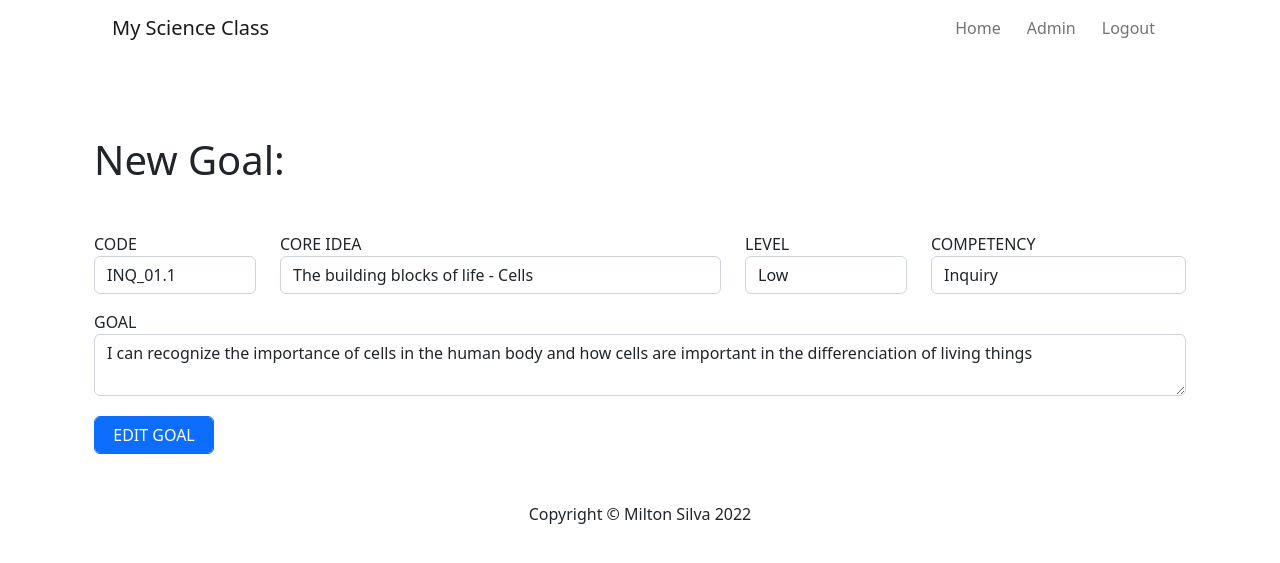
After one commit to MiltonLSM/my-science-class, a Flask app: a page that uses templates/goals.html in a window 1280 px wide. The commit adds this page. Shown: the top 563 px of the page. Run offline with Flask 2, Linux system fonts and the light colour scheme; a user stored in the database is signed in; data comes from the database, SQL or seed files in the repository; both versions use the stored data as it was after the commit; some libraries are stand-ins or nearby versions.

Commit message:
The goals.html file is created and functionality is provided to add, edit or remove the goals. The admin-home.html file is also modified to show the goals that have been created.

```diff
--- a/forms.py
+++ b/forms.py
@@ -1,5 +1,5 @@
 from flask_wtf import FlaskForm
-from wtforms import StringField, EmailField, PasswordField, SubmitField, FloatField, TextAreaField, FormField, FieldList, Form
+from wtforms import StringField, EmailField, PasswordField, SubmitField, FloatField, TextAreaField, SelectField
 from wtforms.validators import DataRequired
 
 class RegisterForm(FlaskForm):
@@ -19,7 +19,7 @@ class RubricItemForm(FlaskForm):
     item_description = TextAreaField("Description")
     weight = FloatField("Weight", validators=[DataRequired()])
     submit = SubmitField("Add Item")
-    btn_edit = SubmitField("Edit Item")
+    edit = SubmitField("Edit Item")
     cancel = SubmitField("Cancel", render_kw={'formnovalidate':True})
 
 
@@ -28,3 +28,12 @@ class RubricForm(FlaskForm):
     rubric_description = TextAreaField("Description")
     # rubric_item = FieldList(FormField(RubricItemForm), min_entries=2)
     submit = SubmitField("Create Rubric")
+
+class GoalForm(FlaskForm):
+    code = StringField("CODE", validators=[DataRequired()])
+    goal_description = TextAreaField("GOAL", validators=[DataRequired()])
+    level = SelectField("LEVEL", choices=["Low", "Basic", "High", "Outstanding"], validators=[DataRequired()])
+    competency = SelectField("COMPETENCY", choices=["Use of Scienctific Knowlege", "Inquiry", "Phenomena Explanation"])
+    topic = StringField("CORE IDEA", validators=[DataRequired()])
+    submit = SubmitField("ADD GOAL")
+    edit = SubmitField("EDIT GOAL")
--- a/main.py
+++ b/main.py
@@ -4,7 +4,7 @@ from sqlalchemy.orm import relationship
 from flask_bootstrap import Bootstrap
 from werkzeug.security import generate_password_hash, check_password_hash
 from flask_login import login_user, logout_user, UserMixin, LoginManager, login_required, current_user
-from forms import LoginForm, RegisterForm, RubricForm, RubricItemForm
+from forms import LoginForm, RegisterForm, RubricForm, RubricItemForm, GoalForm
 
 app = Flask(__name__)
 app.config['SQLALCHEMY_DATABASE_URI'] = 'sqlite:///science_class.db'
@@ -49,6 +49,14 @@ class RubricItem(db.Model):
     weight = db.Column(db.Float(), nullable=False)
     rubric_id = db.Column(db.Integer, db.ForeignKey("rubrics.id"))
     rubric = relationship("Rubric", back_populates="items")
+
+class Goal(db.Model):
+    __tablename__ = "goals"
+    code = db.Column(db.String(15), primary_key=True)
+    goal_description = db.Column(db.String(1000), nullable=False)
+    level = db.Column(db.String(250), nullable=False)
+    competency = db.Column(db.String(250), nullable=False)
+    topic = db.Column(db.String(250), nullable=False)
 
 db.create_all()
 
@@ -121,7 +129,8 @@ def logout():
 @app.route('/admin-home')
 @login_required
 def admin_home():
-    return render_template('admin-home.html', current_user=current_user)
+    goals = Goal.query.all()
+    return render_template('admin-home.html', current_user=current_user, all_goals=goals)
 
 
 @app.route("/new-rubric", methods=["GET", "POST"])
@@ -203,6 +212,61 @@ def delete_item(item_id):
     db.session.commit()
     return redirect(url_for("add_items", rubric_id=item_to_delete.rubric_id))
 
+@app.route("/add-goal", methods=["GET", "POST"])
+@login_required
+def add_goal():
+    form = GoalForm()
+    if form.validate_on_submit():
+
+        if Goal.query.filter_by(code=form.code.data).first():
+            flash("This code is already in use. Please change the code and try again.")
+            return redirect(url_for('add_goal'))
+
+        new_goal = Goal(
+            code = form.code.data,
+            goal_description = form.goal_description.data,
+            level = form.level.data,
+            competency = form.competency.data,
+            topic = form.topic.data
+        )
+        db.session.add(new_goal)
+        db.session.commit()
+        return redirect(url_for("admin_home"))
+
+    return render_template('goals.html', form=form, current_user=current_user)
+
+
+@app.route("/edit-goal/<goal_code>", methods=["GET", "POST"])
+@login_required
+def edit_goal(goal_code):
+    goal = Goal.query.get(goal_code)
+    edit_form = GoalForm(
+        code = goal.code,
+        goal_description = goal.goal_description,
+        level = goal.level,
+        competency = goal.competency,
+        topic = goal.topic
+    )
+
+    if edit_form.validate_on_submit():
+        goal.code = edit_form.code.data
+        goal.goal_description = edit_form.goal_description.data
+        goal.level = edit_form.level.data
+        goal.competency = edit_form.competency.data
+        goal.topic = edit_form.topic.data
+        db.session.commit()
+        return redirect(url_for("admin_home"))
+
+    return render_template("goals.html", form=edit_form, current_user=current_user, is_editing=True)
+
+
+@app.route("/delete-goal/<goal_code>")
+@login_required
+def delete_goal(goal_code):
+    goal_to_delete = Goal.query.get(goal_code)
+    db.session.delete(goal_to_delete)
+    db.session.commit()
+    return redirect(url_for("admin_home"))
 
 @app.route('/grade-act')
 @login_required
--- a/static/css/style.css
+++ b/static/css/style.css
@@ -31,7 +31,7 @@ h5 {
     width: 120px;
 }
 
-#btn_edit {
+#edit {
     margin-top: 20px;
     width: 120px;
 }
--- a/templates/add-items.html
+++ b/templates/add-items.html
@@ -26,7 +26,7 @@
       </div>
       <div class="form-group">
         {% if is_editing: %}
-        {{ wtf.form_field(form.btn_edit, class="form-control btn btn-primary") }}
+        {{ wtf.form_field(form.edit, class="form-control btn btn-primary") }}
         {{ wtf.form_field(form.cancel, class="form-control btn btn-outline-dark") }}
         {% else: %}
         {{ wtf.form_field(form.submit, class="form-control btn btn-primary") }}
@@ -49,7 +49,7 @@
     </div>
 
 
-      <hr class="my-5">
+  <hr class="my-5">
   </div>
 
   <div class="container rubric-cont">
--- /dev/null
+++ b/templates/goals.html
@@ -0,0 +1,61 @@
+{% extends 'base.html' %}
+{% import "bootstrap/wtf.html" as wtf %}
+
+{% block page_name %} | Register{% endblock %}
+
+{% block page_content %}
+
+  <div class="container rubric-cont">
+    <h1 class="my-5">New Goal: </h1>
+
+    {% with messages = get_flashed_messages() %}
+          {% if messages %}
+            {% for message in messages %}
+              <p class="text-danger">{{ message }}</p>
+            {% endfor %}
+          {% endif %}
+        {% endwith %}
+
+    <form action="" method="POST" role="form" class="form">
+        {{ form.csrf_token() }}
+        <div class="row">
+            <div class="form-group col-md-2">
+                {{ wtf.form_field(form.code, class="form-control") }}
+            </div>
+            <div class="form-group col-md-5">
+              {{ wtf.form_field(form.topic, class="form-control") }}
+            </div>
+            <div class="form-group col-md-2">
+                {{ wtf.form_field(form.level, class="form-control") }}
+            </div>
+            <div class="form-group col-md-3">
+                {{ wtf.form_field(form.competency, class="form-control") }}
+            </div>
+
+        </div>
+
+        <div class="form-group mt-3">
+            {{ wtf.form_field(form.goal_description, class="form-control") }}
+        </div>
+
+        <div class="form-group">
+            {% if is_editing: %}
+            {{ wtf.form_field(form.edit, class="form-control btn btn-primary") }}
+            {% else: %}
+            {{ wtf.form_field(form.submit, class="form-control btn btn-primary") }}
+            {% endif %}
+
+
+        </div>
+
+    </form>
+
+
+
+  </div>
+
+
+
+
+{% include "footer.html" %}
+{% endblock %}
```
Also changed, not shown: templates/admin-home.html (+22 -2 lines), science_class.db.
